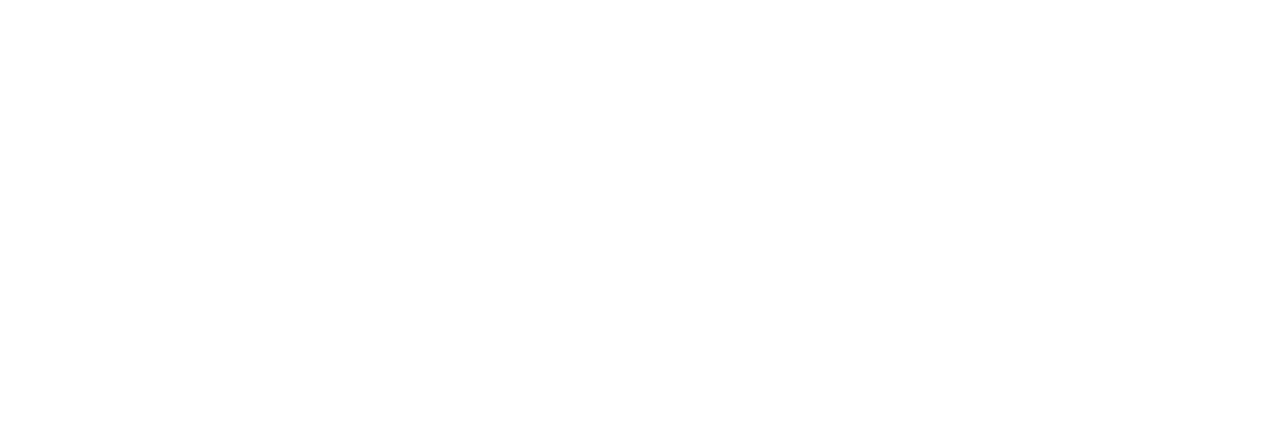
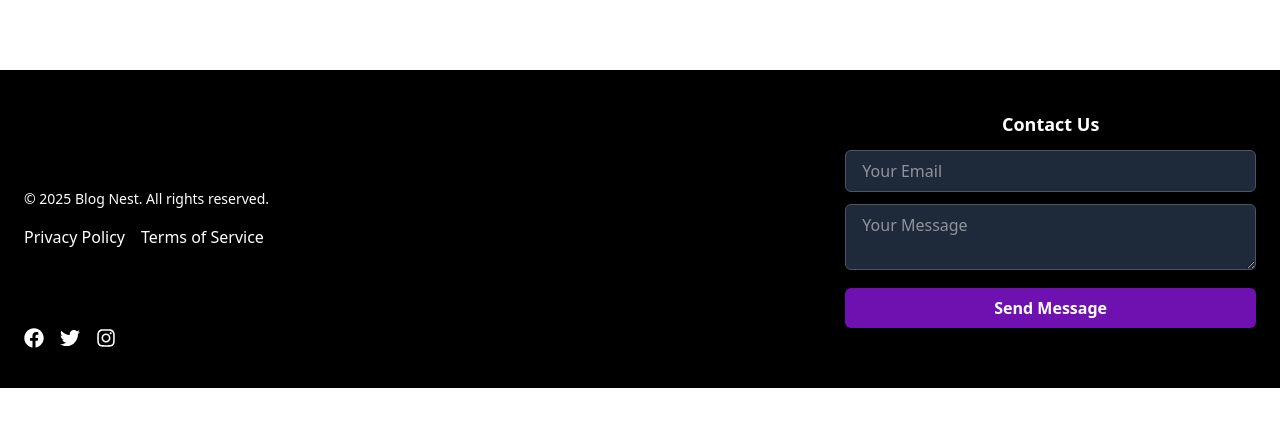
Before and after one commit to dikie001/blog-site, a React (Vite) app: page / in a window 1280 px wide. Shown: the part 146-572 px from the top of the page. Built offline with nearby package versions, Linux system fonts and the light colour scheme; no server answers; the database is empty.

Commit message:
add Footer component and enhance Home and Login pages layout

```diff
--- a/src/App.jsx
+++ b/src/App.jsx
@@ -7,6 +7,7 @@ import { useState } from "react";
 import { signOut } from "firebase/auth";
 import { auth } from "./firebase/config";
 import { Toaster } from "react-hot-toast";
+import Footer from "./components/Footer";
 
 const App = () => {
 
@@ -51,6 +52,7 @@ const App = () => {
         <Route path="/login" element={<Login setIsAuth={setIsAuth} />} />
         <Route path="/createpost" element={<CreatePost isAuth={isAuth} />} />
       </Routes>
+
     </Router>
   );
 };
--- /dev/null
+++ b/src/components/ConfirmDialog.jsx
@@ -0,0 +1,48 @@
+import { useState } from "react";
+
+const ConfirmDialog = ({ onConfirm }) => {
+  const [open, setOpen] = useState(false);
+
+  return (
+    <>
+      {/* Trigger Button */}
+      <button
+        onClick={() => setOpen(true)}
+        className="bg-red-600 text-white px-4 py-2 rounded-md hover:bg-red-700 transition flex items-center gap-2"
+      >
+        🗑 Delete Item
+      </button>
+
+      {/* Overlay & Dialog */}
+      {open && (
+        <div className="fixed inset-0 flex items-center justify-center bg-black/50">
+          <div className="bg-white p-6 rounded-lg shadow-lg w-96">
+            <h2 className="text-lg font-bold text-red-600">Are you sure?</h2>
+            <p className="text-gray-500 mt-2">
+              This action is **permanent**. You cannot undo this!
+            </p>
+            <div className="flex justify-end gap-3 mt-4">
+              <button
+                onClick={() => setOpen(false)}
+                className="px-4 py-2 rounded-md border hover:bg-gray-100 transition"
+              >
+                Cancel
+              </button>
+              <button
+                onClick={() => {
+                  onConfirm();
+                  setOpen(false);
+                }}
+                className="px-4 py-2 bg-red-600 text-white rounded-md hover:bg-red-700 transition"
+              >
+                Yes, Delete
+              </button>
+            </div>
+          </div>
+        </div>
+      )}
+    </>
+  );
+};
+
+export default ConfirmDialog;
--- /dev/null
+++ b/src/components/Footer.jsx
@@ -0,0 +1,67 @@
+import { Link } from "react-router-dom";
+import { FaFacebook, FaTwitter, FaInstagram, FaEnvelope } from "react-icons/fa";
+import { useState } from "react";
+
+const Footer = () => {
+  const [email, setEmail] = useState("");
+  const [message, setMessage] = useState("");
+
+  const handleSubmit = (e) => {
+    e.preventDefault();
+    console.log("Email:", email, "Message:", message);
+    setEmail("");
+    setMessage("");
+  };
+
+  return (
+    <footer className="bg-black text-white py-10 mt-10">
+      <div className="container mx-auto flex flex-col md:flex-row justify-between items-center px-6">
+
+        {/* Left: Copyright & Links */}
+        <div className="mb-6 md:mb-0 text-center md:text-left">
+          <p className="text-sm">&copy; {new Date().getFullYear()} Blog Nest. All rights reserved.</p>
+          <div className="flex space-x-4 mt-4 justify-center md:justify-start">
+            <Link to="/privacy" className="hover:text-purple-400 transition">Privacy Policy</Link>
+            <Link to="/terms" className="hover:text-purple-400 transition">Terms of Service</Link>
+          </div>
+        </div>
+
+        {/* Center: Contact Form */}
+        <div className="text-center w-full md:w-1/3">
+          <h3 className="text-lg font-semibold mb-3">Contact Us</h3>
+          <form onSubmit={handleSubmit} className="space-y-3">
+            <input
+              type="email"
+              placeholder="Your Email"
+              value={email}
+              onChange={(e) => setEmail(e.target.value)}
+              className="w-full px-4 py-2 rounded-md bg-gray-800 text-white border border-gray-600 focus:outline-none focus:border-purple-400"
+              required
+            />
+            <textarea
+              placeholder="Your Message"
+              value={message}
+              onChange={(e) => setMessage(e.target.value)}
+              className="w-full px-4 py-2 rounded-md bg-gray-800 text-white border border-gray-600 focus:outline-none focus:border-purple-400"
+              required
+            ></textarea>
+            <button type="submit" className="bg-purple-800 font-bold text-white px-4 py-2 rounded-md hover:bg-gray-900 transition w-full">
+              Send Message
+            </button>
+          </form>
+        </div>
+
+        {/* Right: Social Icons */}
+
+      </div>
+      <div className="flex items-center justify-center md:justify-start ml-6 space-x-4 text-xl mt-6 md:mt-0">
+          <a href="#" className="hover:text-purple-400 transition"><FaFacebook /></a>
+          <a href="#" className="hover:text-purple-400 transition"><FaTwitter /></a>
+          <a href="#" className="hover:text-purple-400 transition"><FaInstagram /></a>
+        </div>
+
+    </footer>
+  );
+};
+
+export default Footer;
--- a/src/pages/Home.jsx
+++ b/src/pages/Home.jsx
@@ -4,29 +4,45 @@ import { toast } from "react-hot-toast";
 import { collection, deleteDoc, doc, getDocs } from "firebase/firestore";
 
 import { BsTrash } from "react-icons/bs";
+import { Navigate, useNavigate } from "react-router-dom";
+import Footer from "../components/Footer";
+import { AiOutlineLoading3Quarters } from "react-icons/ai";
 
 const Home = () => {
   const [postList, setPostList] = useState([]);
-  const [isLoading, setIsLoading] = useState(false)
+  const [isLoading, setIsLoading] = useState(false);
   const collectionRef = collection(db, "posts");
+  const navigate = useNavigate();
+  const [isDeleting, setIsDeleting] = useState(false)
   useEffect(() => {
     const getPosts = async () => {
-      setIsLoading(true)
+      setIsLoading(true);
       const data = await getDocs(collectionRef);
-      setPostList(data.docs.map((doc)=>({...doc.data(), id:doc.id})));
-    setIsLoading(false)
+      setPostList(data.docs.map((doc) => ({ ...doc.data(), id: doc.id })));
+      setIsLoading(false);
     };
     getPosts();
-  },[]);
+  }, []);
 
-  const deletePost = async (id)=>{
-    const postDoc = doc(db, "posts",id )
+  const deletePost = async (id) => {
+    setIsDeleting(true)
+    const postDoc = doc(db, "posts", id);
     await deleteDoc(postDoc);
-    toast.success("Post deleted!")
-  }
+    toast.success("Post deleted!");
+    setTimeout(()=>{
+      navigate(0)
+    },1000)
+    setIsDeleting(false)
+  };
 
+  const editPost = () => {
+    toast.error("This feature is not available");
+  };
   const SkeletonLoader = () => {
-    return (<>
+    return (
+      <>
+
+      <AiOutlineLoading3Quarters className="animate-spin text-purple-700 font-extrabold text-2xl"/>
         <div className="bg-gray-200 p-6 rounded-lg shadow-md w-full max-w-md animate-pulse">
           <div className="h-6 bg-gray-300 rounded w-3/4 mb-4"></div>
           <div className="h-4 bg-gray-300 rounded w-full mb-2"></div>
@@ -42,37 +58,54 @@ const Home = () => {
           <div className="h-4 bg-gray-300 rounded w-full mb-2"></div>
           <div className="h-4 bg-gray-300 rounded w-5/6"></div>
         </div>
-
       </>
     );
   };
 
+  return (
+    <>
+    <div className="items-center justify-center flex flex-col">
+      <h1 className="text-3xl  lg:text-4xl font-extrabold mt-5 text-center">
+        Blogs
+      </h1>
 
-
-
-  return <div className="items-center justify-center flex flex-col">
-
-
-
-  <h1 className="text-3xl lg:text-4xl font-extrabold mt-5 text-center">Blogs</h1>
-
-  <div className="space-y-6  gap-5 mt-5 ml-5 mr-5 flex flex-col justify-center lg:w-[60%]   items-center">
-
-  {isLoading? <SkeletonLoader/> : postList.map((post, index) => (
+      <div className="space-y-6 max-md:w-[95%] max-lg:w-[80%] mb-10 gap-5 mt-5 flex flex-col justify-center lg:w-[60%]   items-center">
+        {isLoading ? (
+          <SkeletonLoader />
+        ) : (
+          postList.map((post, index) => (
             <div
               key={index}
-      className="bg-white relative p-6 rounded-lg shadow-md border border-gray-200 w-full "
+              className="bg-white relative p-6 rounded-lg shadow-md shadow-purple-600 border border-gray-200 w-full "
             >
               <h1 className="text-xl font-bold text-black">{post.title}</h1>
-      <BsTrash className="text-2xl hover:text-red-800 absolute right-4 top-5 text-red-600"/>
+              <BsTrash
+                onClick={() => {
+                  deletePost(post.id);
+                }}
+                className="text-2xl hover:text-red-800 absolute right-4 top-5 text-red-600"
+              />
               <p className="text-gray-700 mt-2">{post.postText}</p>
-      <h4 className="text-sm mb-2 text-gray-500 mt-4">@{post.author.name}</h4>
-    <button onClick={()=>{deletePost(post.id)}} className="absolute bottom-2 right-4 px-2 py-2 bg-purple-600 rounded-md text-white font-bold hover:bg-purple-800">Edit Post</button>
+              <h4 className="text-sm mb-2 text-gray-500 mt-4">
+                @{post.author.name}
+              </h4>
+              <button
+                onClick={editPost}
+                className="absolute bottom-2 right-4 px-2 py-2 bg-purple-600 rounded-md text-white font-bold hover:bg-purple-800"
+              >
+                Edit Post
+              </button>
             </div>
-  ))}
+          ))
+        )}
+
       </div>
 
     </div>
+    <Footer/>
+    </>
+
+  );
 };
 
 export default Home;
--- a/src/pages/Login.jsx
+++ b/src/pages/Login.jsx
@@ -24,11 +24,13 @@ const Login = ({setIsAuth}) => {
 
     }
   return (
-    <div className="bg-white flex flex-col items-center p-6 rounded-lg shadow-md text-center">
+<div className='flex flex-col items-center justify-center w-full'>
+    <div className="bg-white max-md:w-[90%] md:w-[70%] m-10 lg:w-[50%]  mt-10  flex flex-col items-center p-6 rounded-lg shadow-md shadow-purple-800 text-center">
   <p className="text-black text-lg mb-4">Sign in with Google to continue...</p>
   <button onClick={SignIn} className="flex items-center gap-2 bg-black text-white px-4 py-2 rounded-md hover:bg-gray-900 transition">
     <SiGoogle className="text-purple-500" /> Login with Google
   </button>
+</div>
 </div>
 
   )
--- a/src/pages/createPost.jsx
+++ b/src/pages/createPost.jsx
@@ -21,7 +21,7 @@ const CreatePost = ({isAuth}) => {
     });
   setTimeout(()=>{
     toast.success("Post created succesfully!", {id:loadingToast})
-  },2000)
+  },300)
     navigate('/')
   };
   useEffect(()=>{
```
Lines whose indentation alone changed are shown as unchanged.
